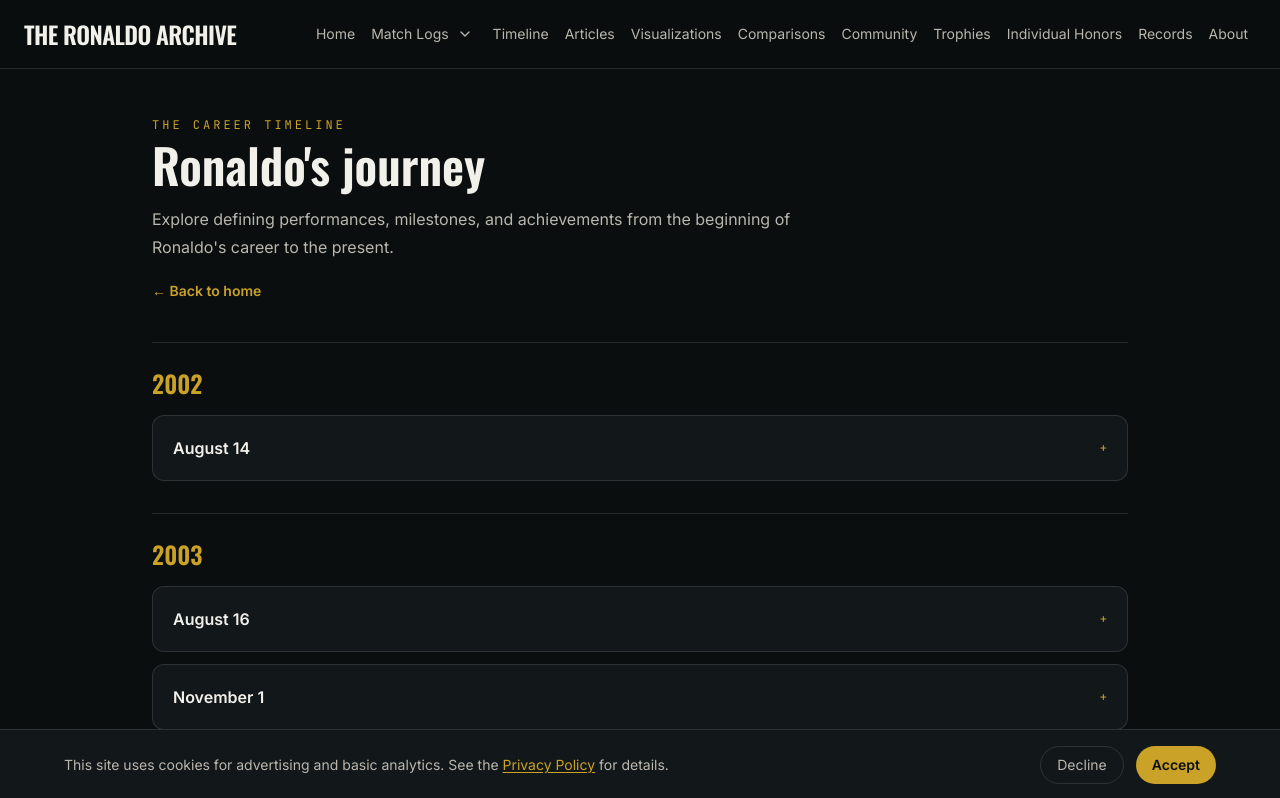
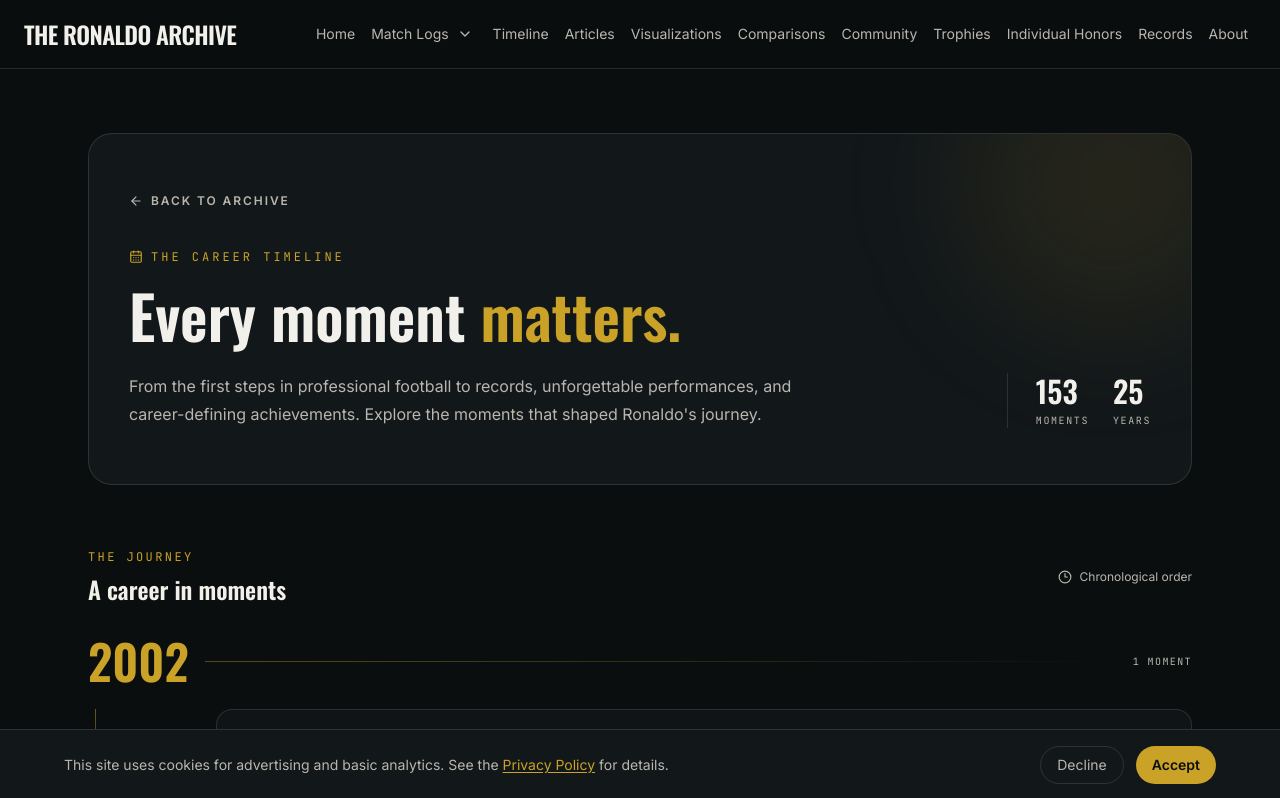
Before and after one commit to ronaldogoatsfc/cr7archive, a Next.js app: page /timeline in a window 1280 px wide. Shown: the top 798 px of the page. Built offline with nearby package versions, Linux system fonts and the light colour scheme.

Commit message:
Redesign career timeline with visual event cards

```diff
--- a/app/timeline/page.js
+++ b/app/timeline/page.js
@@ -1,72 +1,149 @@
 import Link from "next/link";
-import { getTimelineEvents } from "@/lib/timeline";
+import { ArrowLeft, ArrowUpRight, CalendarDays, Clock3 } from "lucide-react";
+import { getTimelineEvents, getEventPresentation } from "@/lib/timeline";
 
 export const metadata = {
   title: "Career Timeline | The Ronaldo Archive",
-  description: "Explore significant moments from Cristiano Ronaldo's career in chronological order.",
+  description: "Explore defining performances, milestones, and achievements from Cristiano Ronaldo's career.",
 };
+
+function TimelineEvent({ event }) {
+  const presentation = getEventPresentation(event);
+  const date = new Date(event.date + "T00:00:00");
+  const month = date.toLocaleDateString("en-US", { month: "short" });
+  const day = date.toLocaleDateString("en-US", { day: "2-digit" });
+
+  return (
+    <article className="group relative grid gap-3 sm:grid-cols-[104px_minmax(0,1fr)] sm:gap-6">
+      <div className="relative z-10 flex items-center gap-3 sm:flex-col sm:items-end sm:gap-1 sm:pt-5">
+        <span className="font-mono text-xs uppercase tracking-[0.2em] text-paper-dim">
+          {month}
+        </span>
+        <span className="stat-number text-3xl font-semibold leading-none text-paper sm:text-4xl">
+          {day}
+        </span>
+      </div>
+
+      <div className="rounded-2xl border border-line bg-pitch-raised/80 p-5 transition duration-300 group-hover:border-gold/40 group-hover:bg-pitch-raised sm:p-6">
+        <div className="mb-3 flex flex-wrap items-center gap-2">
+          <span className="rounded-full border border-gold/30 bg-gold/10 px-3 py-1 font-mono text-[10px] uppercase tracking-[0.15em] text-gold">
+            {presentation.category}
+          </span>
+          {presentation.highlights.map((highlight) => (
+            <span
+              key={highlight.label}
+              className="rounded-full border border-line px-3 py-1 font-mono text-[10px] uppercase tracking-wide text-paper-dim"
+            >
+              <span className="text-paper">{highlight.value}</span>{" "}
+              {highlight.label}
+            </span>
+          ))}
+        </div>
+        <p className="text-sm leading-7 text-paper sm:text-[15px]">
+          {event.description}
+        </p>
+      </div>
+
+      <span className="absolute left-[7px] top-0 hidden h-full w-px bg-gradient-to-b from-gold/50 via-line to-transparent sm:block" />
+    </article>
+  );
+}
 
 export default function TimelinePage() {
   const events = getTimelineEvents();
   const years = [...new Set(events.map((event) => event.year))];
 
   return (
-    <main className="mx-auto max-w-5xl px-6 py-12">
-      <div className="mb-10">
-        <p className="font-mono text-xs uppercase tracking-[0.25em] text-gold">
-          The Career Timeline
+    <main className="mx-auto max-w-6xl px-6 pb-24 pt-12 sm:pt-16">
+      <section className="relative mb-16 overflow-hidden rounded-3xl border border-line bg-pitch-raised px-6 py-10 sm:px-10 sm:py-14">
+        <div className="pointer-events-none absolute -right-16 -top-24 h-72 w-72 rounded-full bg-gold/10 blur-3xl" />
+        <div className="relative">
+          <Link
+            href="/"
+            className="mb-10 inline-flex items-center gap-2 text-xs font-semibold uppercase tracking-[0.16em] text-paper-dim transition hover:text-gold"
+          >
+            <ArrowLeft size={14} />
+            Back to archive
+          </Link>
+
+          <div className="flex flex-wrap items-end justify-between gap-8">
+            <div className="max-w-3xl">
+              <p className="mb-3 flex items-center gap-2 font-mono text-xs uppercase tracking-[0.25em] text-gold">
+                <CalendarDays size={14} />
+                The career timeline
+              </p>
+              <h1 className="font-display text-4xl font-semibold leading-tight text-paper sm:text-6xl">
+                Every moment <span className="text-gold">matters.</span>
+              </h1>
+              <p className="mt-5 max-w-2xl text-sm leading-7 text-paper-dim sm:text-base">
+                From the first steps in professional football to records,
+                unforgettable performances, and career-defining achievements.
+                Explore the moments that shaped Ronaldo&apos;s journey.
+              </p>
+            </div>
+
+            <div className="flex gap-6 border-t border-line pt-5 sm:border-l sm:border-t-0 sm:pl-7 sm:pt-0">
+              <div>
+                <p className="stat-number text-3xl font-semibold text-paper">{events.length}</p>
+                <p className="mt-1 font-mono text-[10px] uppercase tracking-[0.16em] text-paper-dim">Moments</p>
+              </div>
+              <div>
+                <p className="stat-number text-3xl font-semibold text-paper">{years.length}</p>
+                <p className="mt-1 font-mono text-[10px] uppercase tracking-[0.16em] text-paper-dim">Years</p>
+              </div>
+            </div>
+          </div>
+        </div>
+      </section>
+
+      <div className="mb-8 flex items-center justify-between gap-4">
+        <div>
+          <p className="font-mono text-xs uppercase tracking-[0.2em] text-gold">The journey</p>
+          <h2 className="mt-2 font-display text-2xl font-semibold text-paper">A career in moments</h2>
+        </div>
+        <p className="hidden items-center gap-2 text-xs text-paper-dim sm:flex">
+          <Clock3 size={14} />
+          Chronological order
         </p>
-        <h1 className="mt-2 font-display text-4xl font-semibold text-paper sm:text-5xl">
-          Ronaldo&apos;s journey
-        </h1>
-        <p className="mt-4 max-w-2xl leading-7 text-paper-dim">
-          Explore defining performances, milestones, and achievements from the
-          beginning of Ronaldo&apos;s career to the present.
-        </p>
-        <Link
-          href="/"
-          className="mt-5 inline-block text-sm font-semibold text-gold transition hover:text-gold-bright"
-        >
-          ← Back to home
-        </Link>
       </div>
 
-      <div className="space-y-8">
+      <div className="space-y-14">
         {years.map((year) => {
           const yearEvents = events.filter((event) => event.year === year);
 
           return (
-            <section key={year} className="border-t border-line pt-6">
-              <h2 className="mb-4 font-display text-2xl font-semibold text-gold">
-                {year}
-              </h2>
-              <div className="space-y-3">
+            <section key={year}>
+              <div className="mb-6 flex items-center gap-4">
+                <h3 className="stat-number text-4xl font-semibold text-gold sm:text-5xl">{year}</h3>
+                <div className="h-px flex-1 bg-gradient-to-r from-gold/40 to-transparent" />
+                <span className="font-mono text-[10px] uppercase tracking-[0.14em] text-paper-dim">
+                  {yearEvents.length} {yearEvents.length === 1 ? "moment" : "moments"}
+                </span>
+              </div>
+
+              <div className="space-y-4 sm:space-y-5">
                 {yearEvents.map((event) => (
-                  <details
+                  <TimelineEvent
                     key={event.date + event.description}
-                    className="group rounded-xl border border-line bg-pitch-raised"
-                  >
-                    <summary className="flex cursor-pointer list-none items-center justify-between gap-4 p-5 [&::-webkit-details-marker]:hidden">
-                      <span className="font-semibold text-paper">
-                        {new Date(event.date + "T00:00:00").toLocaleDateString(
-                          "en-US",
-                          { month: "long", day: "numeric" }
-                        )}
-                      </span>
-                      <span className="shrink-0 font-mono text-xs text-gold transition group-open:rotate-45">
-                        +
-                      </span>
-                    </summary>
-                    <div className="border-t border-line px-5 py-4 text-sm leading-7 text-paper-dim">
-                      {event.description}
-                    </div>
-                  </details>
+                    event={event}
+                  />
                 ))}
               </div>
             </section>
           );
         })}
       </div>
+
+      <div className="mt-16 border-t border-line pt-8 text-center">
+        <p className="text-sm text-paper-dim">The story is still being written.</p>
+        <Link
+          href="/"
+          className="mt-4 inline-flex items-center gap-2 text-sm font-semibold text-gold transition hover:text-gold-bright"
+        >
+          Return to The Ronaldo Archive
+          <ArrowUpRight size={15} />
+        </Link>
+      </div>
     </main>
   );
 }
```
